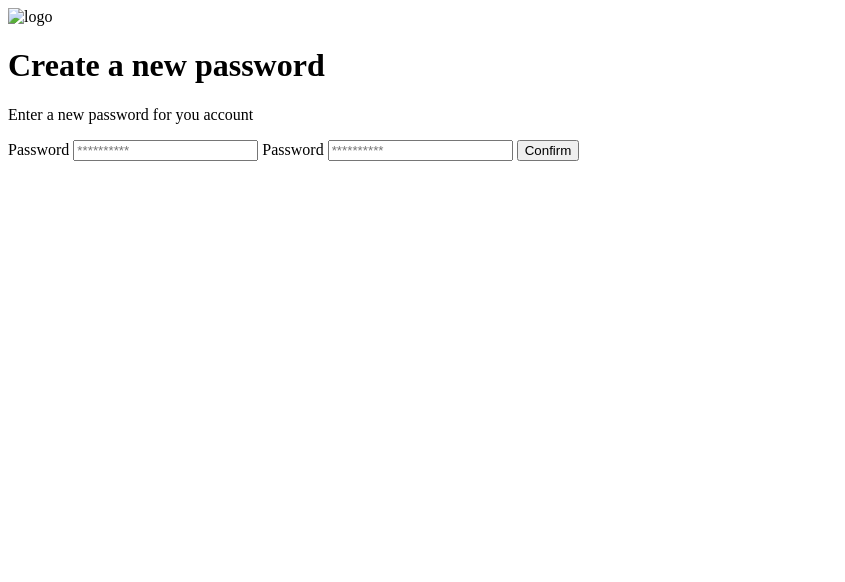
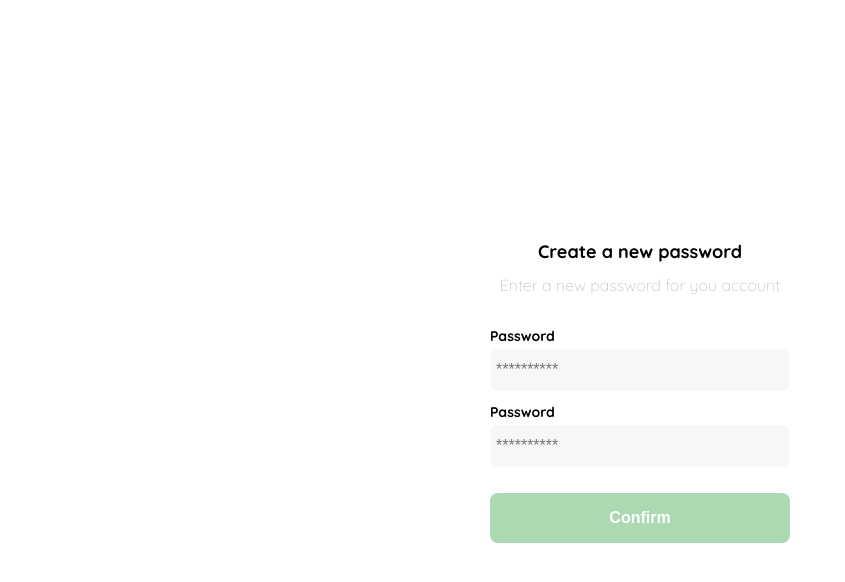
Before and after one commit to Wbahoque09/Frotend_platzi_practice-course, a plain HTML site: page frotend-parte-1/clase1.html in a window 1280 px wide. Shown: the whole page, without its empty margins (0-845 px from the left). Drawn offline with Linux system fonts and the light colour scheme.

Commit message:
Se hizo el css del cambio de contraseña o login y primera pantalla hecha

```diff
--- a/frotend-parte-1/clase1.html
+++ b/frotend-parte-1/clase1.html
@@ -4,15 +4,100 @@
     <meta charset="UTF-8">
     <meta http-equiv="X-UA-Compatible" content="IE=edge">
     <meta name="viewport" content="width=device-width, initial-scale=1.0">
+    <link rel="preconnect" href="https://fonts.googleapis.com">
+    <link rel="preconnect" href="https://fonts.gstatic.com" crossorigin>
+    <link href="https://fonts.googleapis.com/css2?family=Quicksand:wght@300;500;700&display=swap" rel="stylesheet">
     <title>Document</title>
     <style>
-
+        :root{
+            --Very-light-pink: #C7C7C7;
+            --Hospital-green: #ACD9B2;
+            --White: #FFFFFF;
+            --Dark: #232830;
+            --Text-input-field: #F7F7F7;
+            --Black: #000000;
+            --sm: 14px;
+            --md: 16px;
+            --lg: 18px;
+        }
+        body{
+            margin: 0;
+            font-family: 'Quicksand', sans-serif;
+        }
+        .login{
+            width: 100%;
+            height: 100vh;
+            display: grid;
+            place-items: center;
+        }
+        .form-container{
+            display: grid;
+            grid-template-rows: auto 1fr auto;
+            width: 300px;
+        }
+        .logo{
+            width: 150px;
+            margin-bottom: 48px;
+            justify-self: center;
+            display: none;
+        }
+        .title{
+            font-size: var(--lg);
+            margin-bottom: 12px;
+            text-align: center;
+        }
+        .subtitle{
+            color: var(--Very-light-pink);
+            font-size: var(--md);
+            font-weight: 300;
+            margin-top: 0;
+            margin-bottom: 32px;
+            text-align: center;
+        }
+        .form{
+            display: flex;
+            flex-direction: column;
+        }
+        .label{
+            font-size: var(--sm);
+            font-weight: bold;
+            margin-bottom: 4px;
+        }
+        .input{
+            background-color: var(--Text-input-field);
+            border: none;
+            border-radius: 8px;
+            height: 30px;
+            font-size: var(--md);
+            padding: 6px;
+            margin-bottom: 12px;
+        }
+        .primary-button{
+            background-color: var(--Hospital-green);
+            border: none;
+            border-radius: 8px;
+            color: var(--White);
+            width: 100%;
+            cursor: pointer;
+            font-size: var(--md);
+            font-weight: bold;
+            height: 50px;
+        }
+        .login-button{
+            margin-top: 14px;
+            margin-bottom: 30px;
+        }
+        @media (max-width: 640px){
+            .logo{
+                display: block;
+            }
+        }
     </style>
 </head>
 <body>
     <div class="login">
         <div class="form-container">
-            <img src="" alt="logo" class="logo">
+            <img src="../assets/logos/logo_yard_sale.svg" alt="logo" class="logo">
 
             <h1 class="title">Create a new password</h1>
             <p class="subtitle">Enter a new password for you account</p>
```
